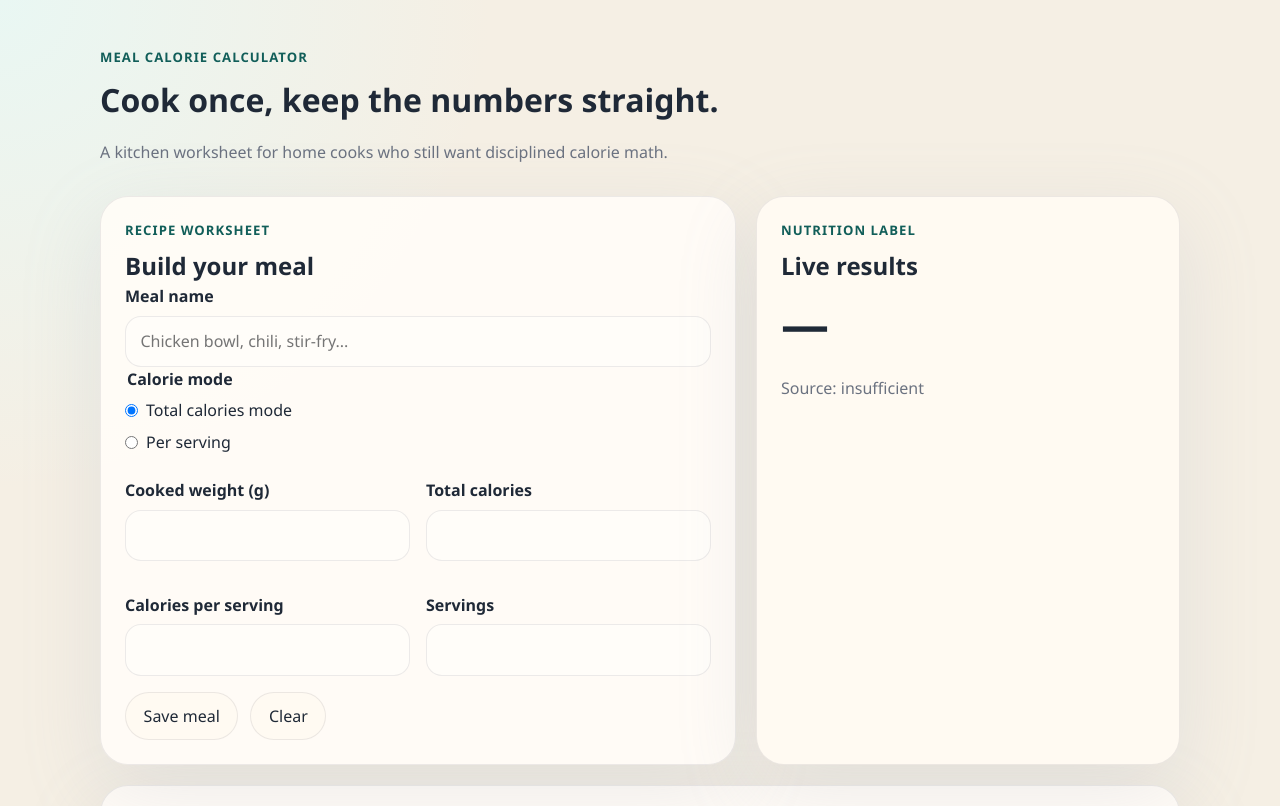
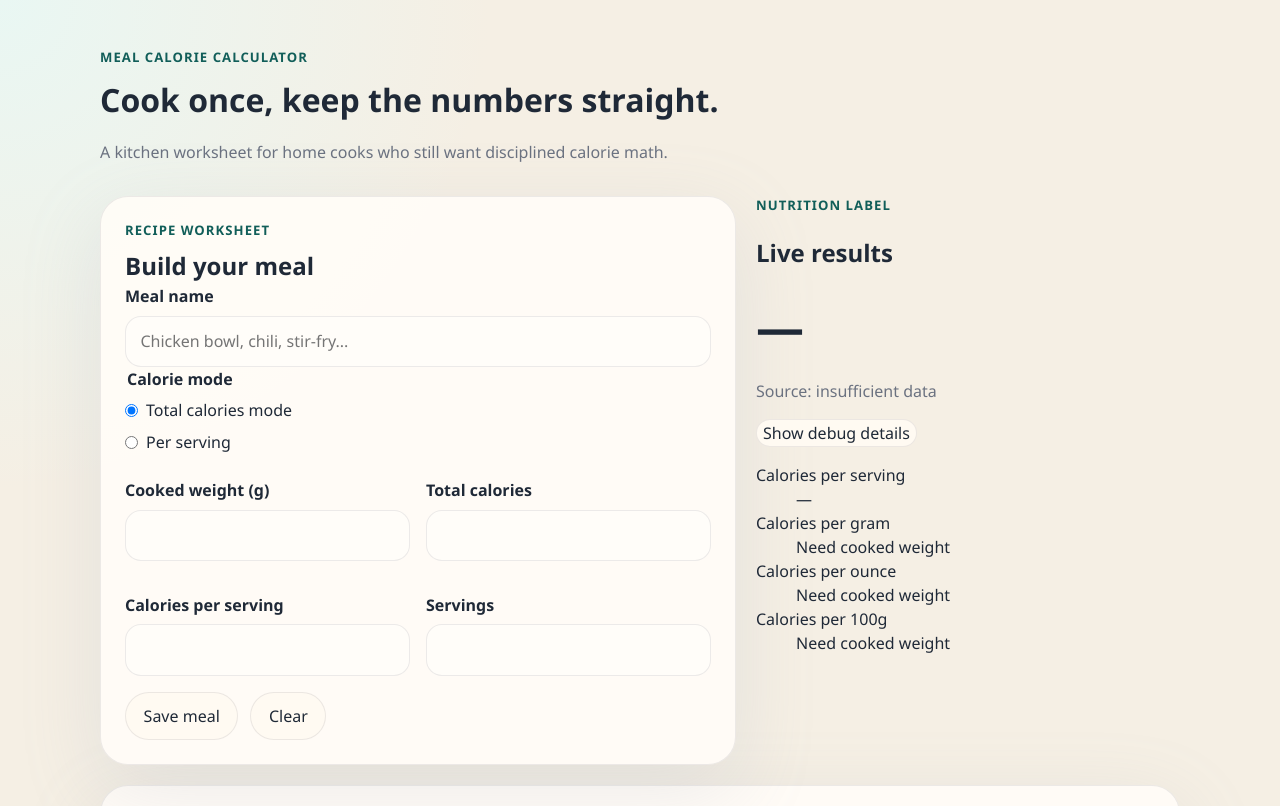
Before and after one commit to relomy/portion_pilot, a React (Vite) app: page / in a window 1280 px wide. Shown: the top 806 px of the page. Built offline with nearby package versions, Linux system fonts and the light colour scheme.

Commit message:
fix: wire results panel into app

```diff
--- a/src/App.tsx
+++ b/src/App.tsx
@@ -1,4 +1,5 @@
 import { useState } from 'react'
+import { ResultsPanel } from './components/ResultsPanel'
 import { InputPanel } from './components/InputPanel'
 import {
   type MealInputs,
@@ -21,6 +22,8 @@ function createEmptyForm(): MealInputs {
 function App() {
   const [form, setForm] = useState<MealInputs>(createEmptyForm)
   const { saveMeal, savedMeals } = useSavedMeals()
+  const hasConflictingCalories =
+    form.totalCalories !== null && form.caloriesPerServing !== null
 
   const result = calculateMealMetrics({
     totalCalories: form.mode === 'total' ? form.totalCalories : null,
@@ -85,16 +88,11 @@ function App() {
           onClear={handleClear}
         />
 
-        <section className="results-placeholder" data-testid="nutrition-label">
-          <p className="eyebrow">Nutrition label</p>
-          <h2>Live results</h2>
-          <p className="placeholder-value">
-            {result.totalCalories === null ? '—' : result.totalCalories}
-          </p>
-          <p className="placeholder-copy">
-            Source: {result.calorie_source_used.replace('_', ' ')}
-          </p>
-        </section>
+        <ResultsPanel
+          result={result}
+          hasConflictingCalories={hasConflictingCalories}
+          form={form}
+        />
       </div>
 
       <section className="saved-meals-placeholder" data-testid="saved-meals-region">
--- a/src/components/ResultsPanel.tsx
+++ b/src/components/ResultsPanel.tsx
@@ -1,4 +1,6 @@
+import type { MealInputs } from '../hooks/useSavedMeals'
 import type { CalculationResult } from '../utils/calculator'
+import { DevPanel } from './DevPanel'
 import {
   formatCaloriesPer100Grams,
   formatCaloriesPerGram,
@@ -16,11 +18,13 @@ const sourceLabels = {
 type ResultsPanelProps = {
   result: CalculationResult
   hasConflictingCalories: boolean
+  form: MealInputs
 }
 
 export function ResultsPanel({
   result,
   hasConflictingCalories,
+  form,
 }: ResultsPanelProps) {
   return (
     <section className="results-panel" data-testid="nutrition-label">
@@ -37,9 +41,11 @@ export function ResultsPanel({
         <p className="assumption-note">Assumed 1 serving because none was provided.</p>
       ) : null}
 
-      {import.meta.env.DEV && hasConflictingCalories ? (
-        <p className="warning-note">Multiple calorie sources entered.</p>
-      ) : null}
+      <DevPanel
+        hasConflictingCalories={hasConflictingCalories}
+        form={form}
+        result={result}
+      />
 
       <dl className="results-metrics" data-testid="results-metrics">
         <div>
```
Also changed, not shown: 2 other files (tests, documents, lock files or other folders).
